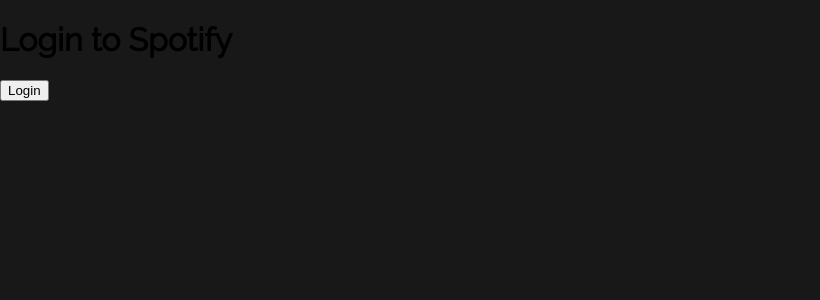
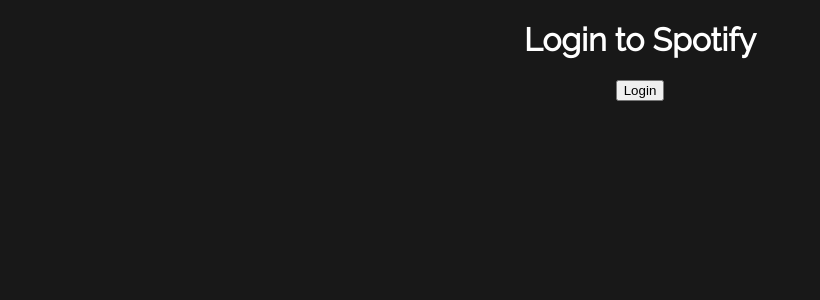
Before and after one commit to kevinsherrell/notSpotify, a React (Create React App) app in the folder client/: page /login in a window 1280 px wide. Shown: the top 300 px of the page, without its empty margins (0-820 px from the left). Built offline with nearby package versions, Linux system fonts and the light colour scheme.

Commit message:
Styled Login Page

```diff
--- a/client/src/components/Login.jsx
+++ b/client/src/components/Login.jsx
@@ -28,7 +28,7 @@
 
     render() {
         return(
-            <div>
+            <div className='loginPage'>
                 <h1>Login to Spotify</h1>
                 {!this.state.loggedIn ?
                     <WindowOpener
@@ -38,7 +38,7 @@
                         Login
                     </WindowOpener>
                     :
-                    <a href='/home'>Homepage</a>
+                    <a href='/home'><button>Homepage</button></a>
                 }
             </div>
         )
--- a/client/src/index.css
+++ b/client/src/index.css
@@ -24,6 +24,12 @@
 .artistBlock{
   display: flex;
   flex-wrap: wrap;
+}
+
+.loginPage{
+  color: white;
+  text-align: center;
+  width: 100%;
 }
 
 .artistItem {
```
Also changed, not shown: 2 other files (tests, documents, lock files or other folders).
